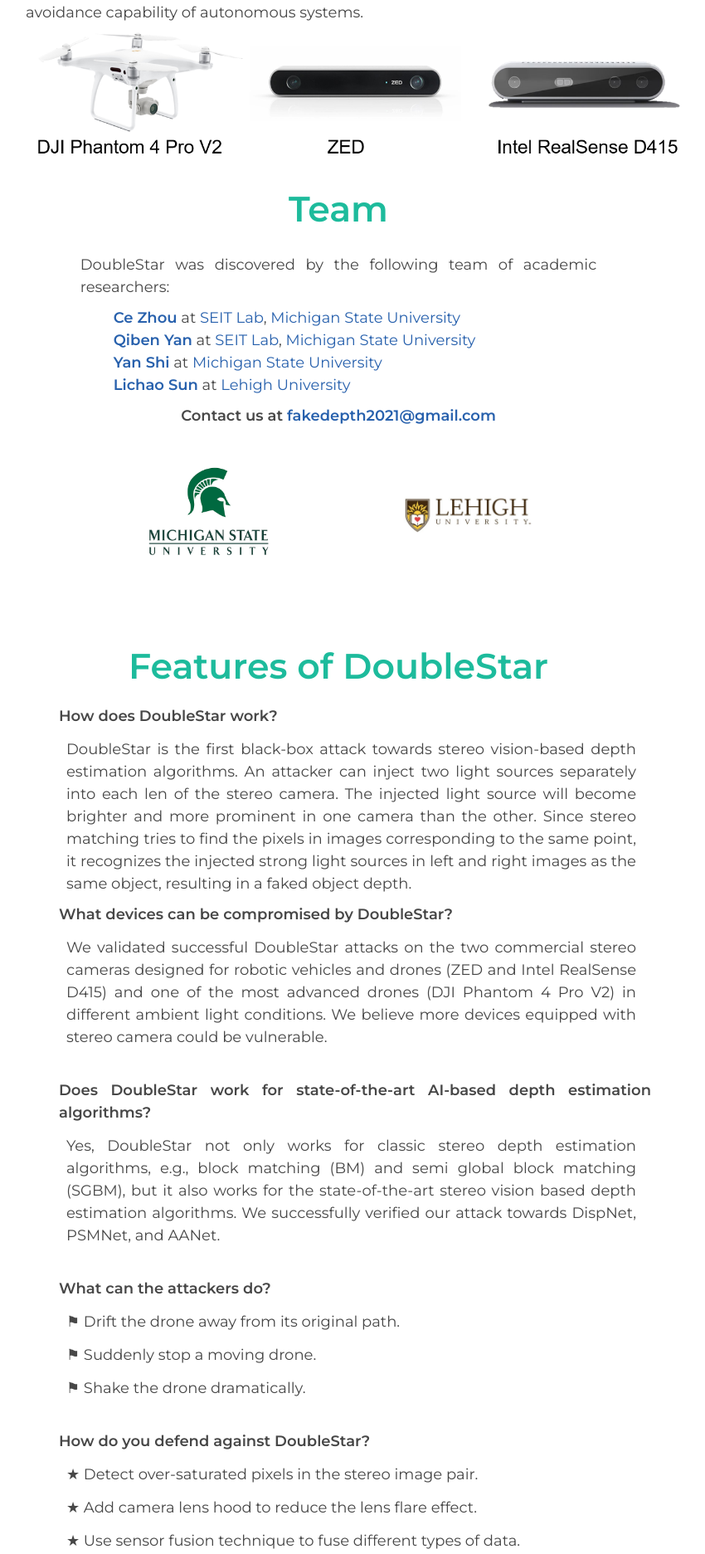
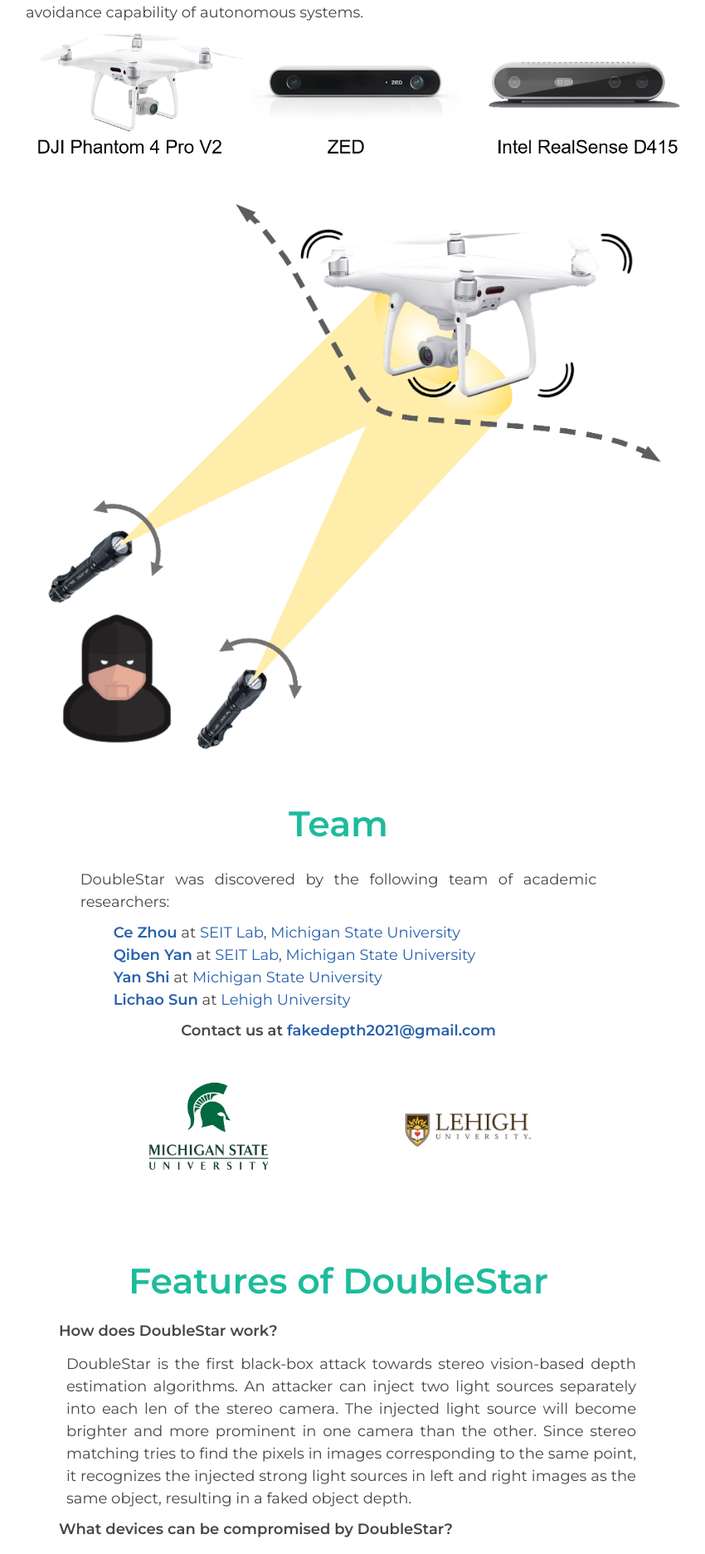
Before and after one commit to fakedepth/doublestar.github.io, a Jekyll site: the page built from index.md, in a window 1280 px wide. Shown: the part 743-2616 px from the top of the page at 83% size, without its empty margins (232-1082 px from the left). Built offline with Jekyll 4.4.1, drawn with Linux system fonts in a browser that asks for light colours.

Commit message:
Update doublestar figure

```diff
--- a/_layouts/default.html
+++ b/_layouts/default.html
@@ -55,6 +55,9 @@ conditions. our experimental results show that DoubleStar creates fake depth up
 </p>
 
 				<img width = "800px" src="devices.png" alt="device">
+				<br>
+
+				<img width = "800px" src="DoubleStar.png" alt="doublestar">
 
 
 				<h1> Team </h1>
```
Also changed, not shown: DoubleStar.png (added).
